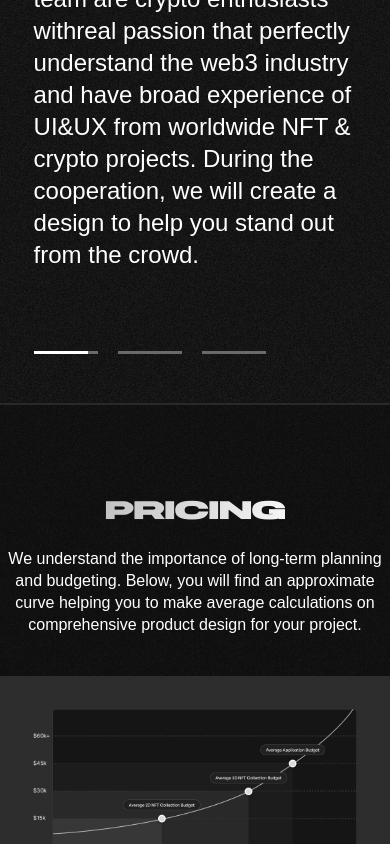
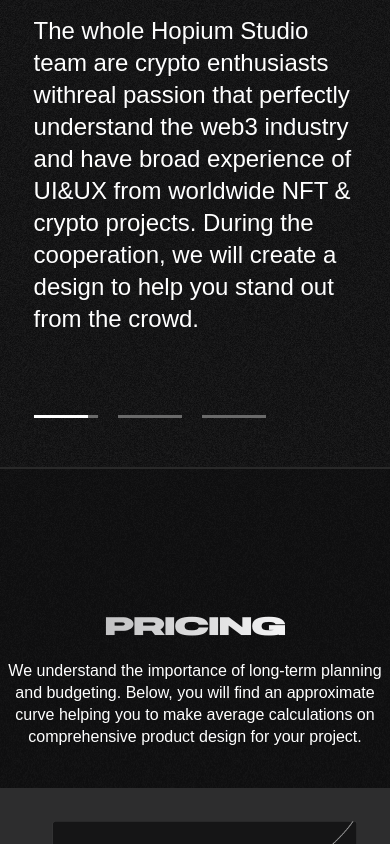
Before and after one commit to Makushi95/hopium, a React (Create React App) app: page / in a window 390 px wide. Shown: the part 4441-5285 px from the top of the page. Built offline with nearby package versions, Linux system fonts and the light colour scheme.

Commit message:
modified:   package-lock.json 	modified:   package.json 	modified:   src/components/about/about.css 	modified:   src/components/navRight/NavRight.jsx 	modified:   src/components/pricing/pricing.css

```diff
--- a/package.json
+++ b/package.json
@@ -12,6 +12,7 @@
     "react-dom": "^18.2.0",
     "react-router": "^6.3.0",
     "react-router-dom": "^6.3.0",
+    "react-router-hash-link": "^2.4.3",
     "react-scripts": "5.0.1",
     "react-slideshow-image": "^4.0.2",
     "styled-components": "^5.3.5",
--- a/src/components/about/about.css
+++ b/src/components/about/about.css
@@ -66,6 +66,9 @@
 }
 
 @media (max-width: 920px) {
+  .about {
+    padding-top: 4em;
+  }
   .about .panels {
     display: block;
   }
--- a/src/components/navRight/NavRight.jsx
+++ b/src/components/navRight/NavRight.jsx
@@ -1,5 +1,6 @@
 import React from "react";
 import { NavLink } from "react-router-dom";
+import { NavHashLink } from "react-router-hash-link";
 import styled from "styled-components";
 
 const Ul = styled.ul`
@@ -45,8 +46,8 @@
 const NavRight = ({ open }) => {
   return (
     <Ul className="navRight" open={open}>
-      <NavLink to="/#about">About Us</NavLink>
-      <NavLink to="/#pricing">Pricing</NavLink>
+      <NavHashLink to="/#about">About Us</NavHashLink>
+      <NavHashLink to="/#pricing">Pricing</NavHashLink>
       <NavLink to={"/CaseStudies"}>Case Studies</NavLink>
       <NavLink to={"/GetInTouch"}>
         <button type="button">Get in Touch</button>
--- a/src/components/pricing/pricing.css
+++ b/src/components/pricing/pricing.css
@@ -45,6 +45,8 @@
     display: block;
   }
   .pricing h2 {
+    margin: 0;
+    padding: 6em 0 0;
     font-size: 24px;
   }
   .pricing img {
```
Also changed, not shown: 1 other file (tests, documents, lock files or other folders).
